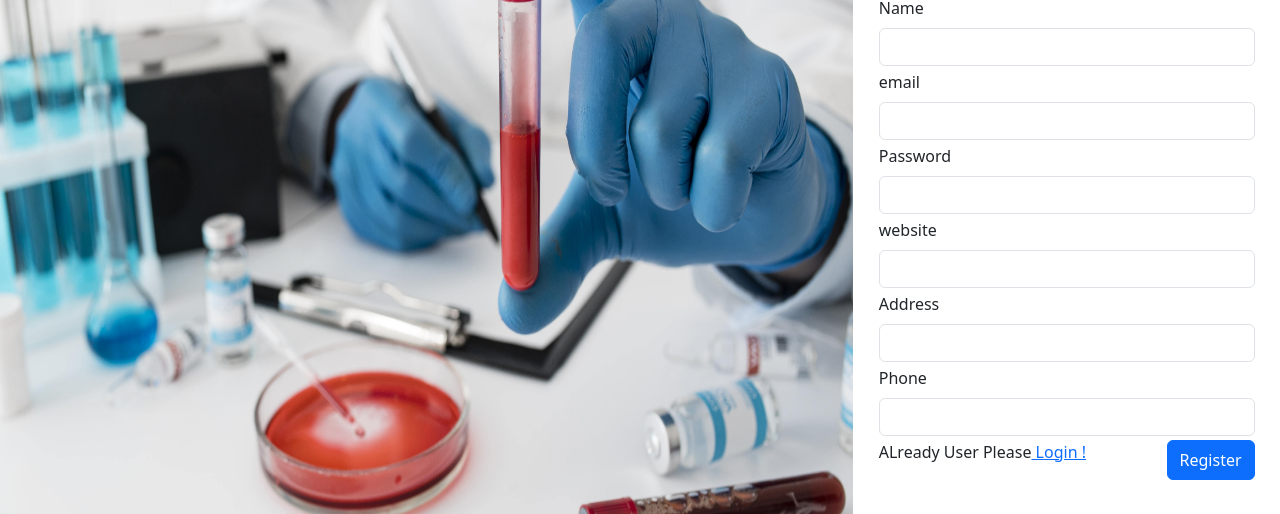
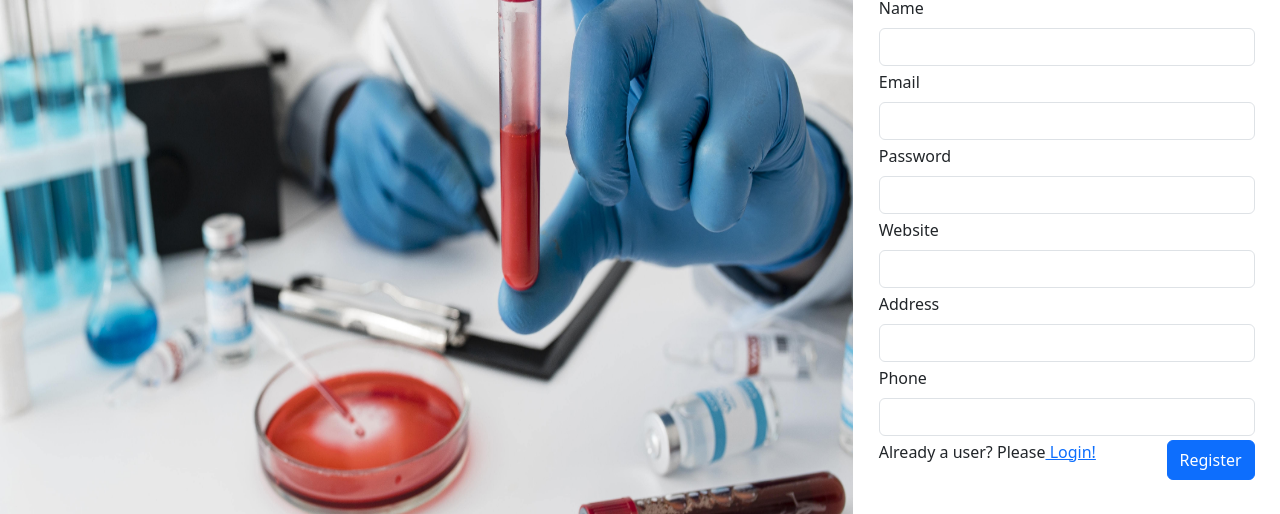
Before and after one commit to shekhawatpriyanshu/Blood-bank-app, a React (Create React App) app in the folder client/: page /register in a window 1280 px wide. Shown: the part 224-738 px from the top of the page. Built offline with nearby package versions, Linux system fonts and the light colour scheme.

Commit message:
Update Form.js

```diff
--- a/client/src/components/shared/Form/Form.js
+++ b/client/src/components/shared/Form/Form.js
@@ -2,6 +2,7 @@ import React, { useState } from "react";
 import InputType from "./InputType";
 import { Link } from "react-router-dom";
 import { handleLogin, handleRegister } from "../../../services/authService";
+import validator from "validator";
 
 const Form = ({ formType, submitBtn, formTitle }) => {
   const [email, setEmail] = useState("");
@@ -13,13 +14,23 @@ const Form = ({ formType, submitBtn, formTitle }) => {
   const [website, setWebsite] = useState("");
   const [address, setAddress] = useState("");
   const [phone, setPhone] = useState("");
-  return (
-    <div>
-      <form
-        onSubmit={(e) => {
-          if (formType === "login")
+
+  const [emailError, setEmailError] = useState("");
+
+  const handleSubmit = (e) => {
+    e.preventDefault();
+
+    // Email validation
+    if (!validator.isEmail(email)) {
+      setEmailError("Please enter a valid email address.");
+      return;
+    } else {
+      setEmailError("");
+    }
+
+    if (formType === "login") {
       return handleLogin(e, email, password, role);
-          else if (formType === "register")
+    } else if (formType === "register") {
       return handleRegister(
         e,
         name,
@@ -32,8 +43,12 @@ const Form = ({ formType, submitBtn, formTitle }) => {
         hospitalName,
         website
       );
-        }}
-      >
+    }
+  };
+
+  return (
+    <div>
+      <form onSubmit={handleSubmit}>
         <h1 className="text-center">{formTitle}</h1>
         <hr />
         <div className="d-flex mb-3">
@@ -47,7 +62,7 @@ const Form = ({ formType, submitBtn, formTitle }) => {
               onChange={(e) => setRole(e.target.value)}
               defaultChecked
             />
-            <label htmlFor="adminRadio" className="form-check-label">
+            <label htmlFor="donarRadio" className="form-check-label">
               Donar
             </label>
           </div>
@@ -91,21 +106,28 @@ const Form = ({ formType, submitBtn, formTitle }) => {
             </label>
           </div>
         </div>
-        {/* switch statement */}
+
+        {/* switch case rendering fields */}
         {(() => {
-          //eslint-disable-next-line
-          switch (true) {
-            case formType === "login": {
+          switch (formType) {
+            case "login":
               return (
                 <>
                   <InputType
-                    labelText={"email"}
+                    labelText={"Email"}
                     labelFor={"forEmail"}
                     inputType={"email"}
                     name={"email"}
                     value={email}
-                    onChange={(e) => setEmail(e.target.value)}
+                    onChange={(e) => {
+                      setEmail(e.target.value);
+                      if (emailError) setEmailError("");
+                    }}
                   />
+                  {emailError && (
+                    <p className="text-danger">{emailError}</p>
+                  )}
+
                   <InputType
                     labelText={"Password"}
                     labelFor={"forPassword"}
@@ -116,8 +138,7 @@ const Form = ({ formType, submitBtn, formTitle }) => {
                   />
                 </>
               );
-            }
-            case formType === "register": {
+            case "register":
               return (
                 <>
                   {(role === "admin" || role === "donar") && (
@@ -137,7 +158,9 @@ const Form = ({ formType, submitBtn, formTitle }) => {
                       inputType={"text"}
                       name={"organisationName"}
                       value={organisationName}
-                      onChange={(e) => setOrganisationName(e.target.value)}
+                      onChange={(e) =>
+                        setOrganisationName(e.target.value)
+                      }
                     />
                   )}
                   {role === "hospital" && (
@@ -152,13 +175,20 @@ const Form = ({ formType, submitBtn, formTitle }) => {
                   )}
 
                   <InputType
-                    labelText={"email"}
+                    labelText={"Email"}
                     labelFor={"forEmail"}
                     inputType={"email"}
                     name={"email"}
                     value={email}
-                    onChange={(e) => setEmail(e.target.value)}
+                    onChange={(e) => {
+                      setEmail(e.target.value);
+                      if (emailError) setEmailError("");
+                    }}
                   />
+                  {emailError && (
+                    <p className="text-danger">{emailError}</p>
+                  )}
+
                   <InputType
                     labelText={"Password"}
                     labelFor={"forPassword"}
@@ -168,7 +198,7 @@ const Form = ({ formType, submitBtn, formTitle }) => {
                     onChange={(e) => setPassword(e.target.value)}
                   />
                   <InputType
-                    labelText={"website"}
+                    labelText={"Website"}
                     labelFor={"forWebsite"}
                     inputType={"text"}
                     name={"website"}
@@ -193,20 +223,21 @@ const Form = ({ formType, submitBtn, formTitle }) => {
                   />
                 </>
               );
-            }
+            default:
+              return null;
           }
         })()}
 
         <div className="d-flex flex-row justify-content-between">
           {formType === "login" ? (
             <p>
-              Not registerd yet ? Register
-              <Link to="/register"> Here !</Link>
+              Not registered yet? Register
+              <Link to="/register"> Here!</Link>
             </p>
           ) : (
             <p>
-              ALready User Please
-              <Link to="/login"> Login !</Link>
+              Already a user? Please
+              <Link to="/login"> Login!</Link>
             </p>
           )}
           <button className="btn btn-primary" type="submit">
```
Lines whose indentation alone changed are shown as unchanged.
